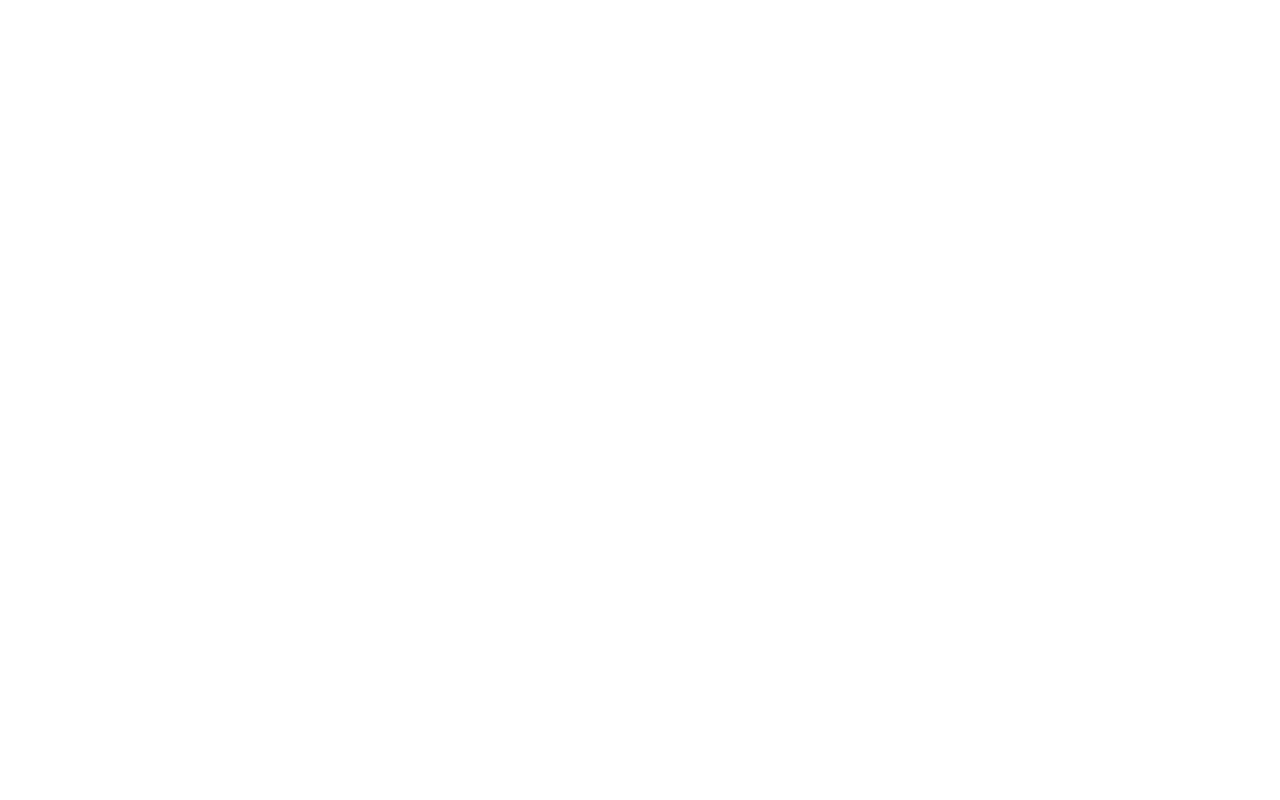
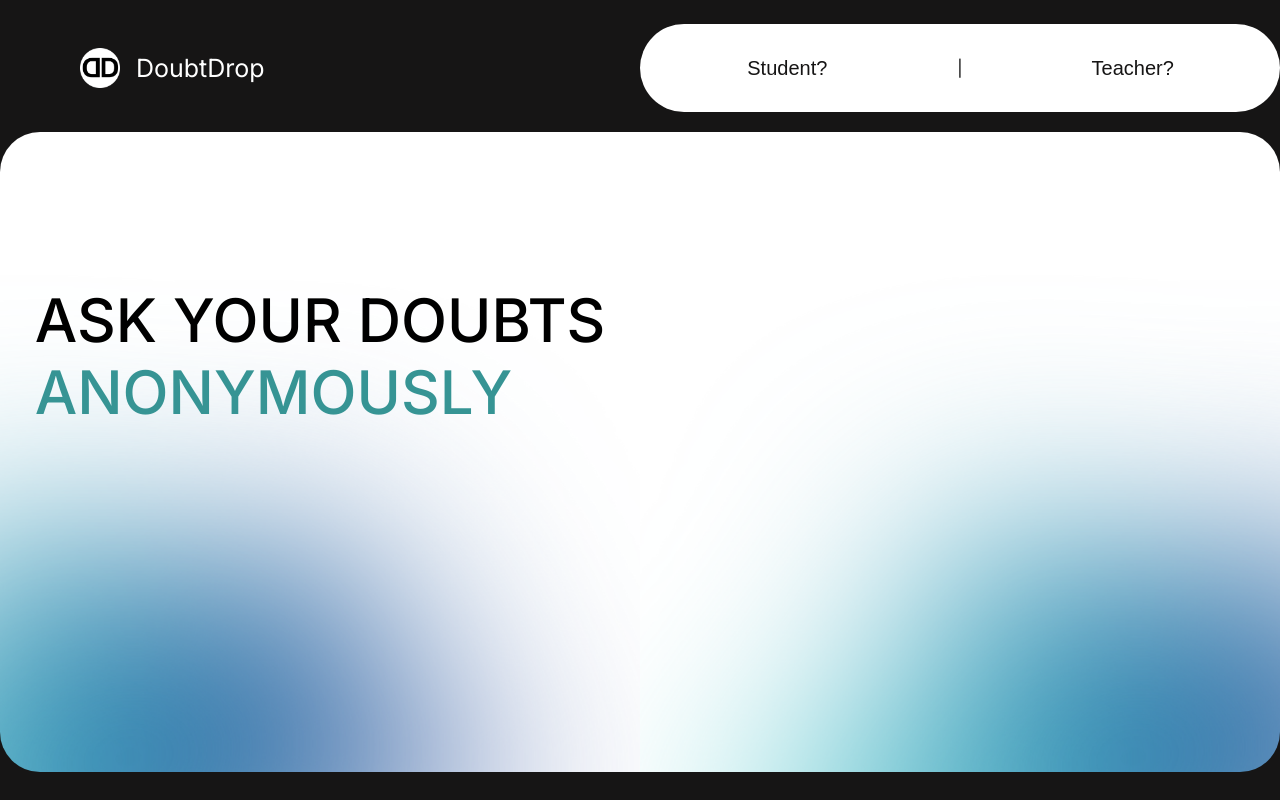
Before and after one commit to prathishta-shetty/DoubtDrop, a plain HTML site: page index.html in a window 1280 px wide. Drawn offline with Linux system fonts and the light colour scheme.

Commit message:
Landing page update

```diff
--- a/index.html
+++ b/index.html
@@ -5,8 +5,37 @@
     <meta name="viewport" content="width=device-width, initial-scale=1.0">
     <title>DoubtDrop</title>
     <link rel="stylesheet" href="style.css">
+    <link rel="icon" href="assets/logo.png" type="image/png">
+    <link rel="preconnect" href="https://fonts.googleapis.com">
+    <link rel="preconnect" href="https://fonts.gstatic.com" crossorigin>
+    <link href="https://fonts.googleapis.com/css2?family=Inter:ital,opsz,wght@0,14..32,100..900;1,14..32,100..900&display=swap" rel="stylesheet">
+    <link rel="preconnect" href="https://fonts.googleapis.com">
+    <link rel="preconnect" href="https://fonts.gstatic.com" crossorigin>
+    <link href="https://fonts.googleapis.com/css2?family=Poppins:ital,wght@0,100;0,200;0,300;0,400;0,500;0,600;0,700;0,800;0,900;1,100;1,200;1,300;1,400;1,500;1,600;1,700;1,800;1,900&display=swap" rel="stylesheet">
 </head>
 <body>
+    <header>
+        <nav>
+            <div id="company">
+                <img src="assets/logo.png" alt="logo">
+                <p>DoubtDrop</p>
+            </div>
+            <div id="auth">
+                <button onclick="location.href='student.html'" class="auth-btn">Student?</button>
+                <p>|</p>
+                <button onclick="location.href='teacher.html'" class="auth-btn">Teacher?</button>
+            </div>
+        </nav>
+    </header>
+    <main>
+        <div id="landing-pg">
+            <img id="background" src="assets/land-pg.png" alt="background">
+            <div id="textbox">
+                <p>ASK YOUR DOUBTS</p>
+                <p id="anon">ANONYMOUSLY</p>
+            </div>
+        </div>
 
+    </main>
 </body>
 </html>
--- a/style.css
+++ b/style.css
@@ -0,0 +1,100 @@
+*{
+    margin: 0;
+    padding: 0;
+    box-sizing: border-box;
+}
+
+html,body{
+    width: 100%;
+    height:100%;
+    background: #161515;
+    font-family:"Inter", Arial;
+}
+
+nav{
+    width: 100%;
+    height: 12vh;
+    display: flex;
+    gap: 50vh;
+}
+
+#company{
+    align-items: center;
+    width: 30vh;
+    display: flex;
+    gap: 2vh;
+}
+
+#company img{
+    margin-left: 10vh;
+    margin-top: 5vh;
+    width: auto;
+    height: 5vh;
+}
+
+#company p{
+    margin-top: 5vh;
+    color: white;
+    font-size: 25px;
+}
+
+#auth{
+    margin-top: 3vh;
+    width: 125vh;
+    height: 11vh;
+    background-color: rgb(255, 255, 255);
+    border-radius: 50px;
+    display: flex;
+    justify-content: center;
+    align-items: center;
+    gap: 50px;
+}
+
+.auth-btn{
+    height: 8vh;
+    width: 30vh;
+    border:none;
+    border-color: #161515;
+    background-color: #ffffff;
+    color: #161515;
+    font-size: 20px;
+}
+
+.auth-btn:hover{
+    color: rgb(51, 174, 174);
+    transform: scale(1.1);
+    transition: 0.2s;
+}
+
+
+#landing-pg{
+    height: 85vh;
+    width: 100%;
+    margin-top: 2vh;
+    display: flex;
+    justify-content: center;
+    align-items: center;
+
+}
+
+#landing-pg #background{
+    height: 80vh;
+    width: 201vh;
+    border-radius: 40px;
+}
+
+#textbox{
+    position: absolute;
+    margin-right: 50%;
+    margin-bottom: 15%;
+
+}
+
+#textbox p{
+    font-size: 60px;
+    font-weight: 500;
+}
+
+#textbox #anon{
+    color: rgb(54, 148, 148);
+}
```
Also changed, not shown: student.html (added, +11 -0 lines), teacher.html (added, +11 -0 lines), assets/land-pg.png (added), assets/logo.png (added).
